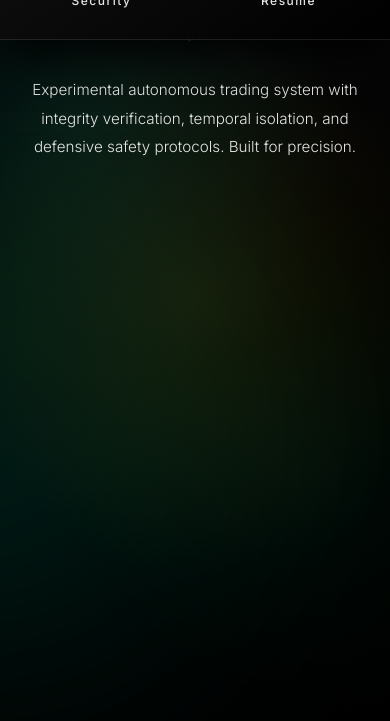
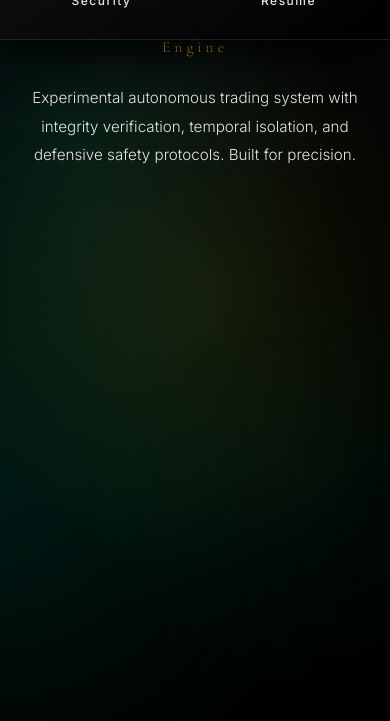
Before and after one commit to mck31th3n/-Portfolio-, a plain HTML site: page safe/index.html in a window 390 px wide. Shown: the part 123-844 px from the top of the page. Drawn offline with nearby package versions, Linux system fonts and the light colour scheme; animation ran at ten frames a second.

Commit message:
Restore balanced mobile spacing - middle ground between too tight and too loose

```diff
--- a/safe/styles-v4.css
+++ b/safe/styles-v4.css
@@ -1691,27 +1691,29 @@ body::after {
     .hero {
         flex-direction: column;
         text-align: center;
-        padding: 1.5rem 1.5rem 0 !important;
-        margin-top: 3rem !important;
+        padding: 2rem 1.5rem 1rem !important;
+        margin-top: 3.5rem !important;
         margin-bottom: 0 !important;
     }
 
     .hero-title {
         font-size: clamp(1.8rem, 6vw, 3.5rem);
+        margin-bottom: 1rem !important;
     }
 
     .hero-subtitle {
         font-size: clamp(0.9rem, 4vw, 1.8rem);
+        margin-bottom: 1.5rem !important;
     }
 
     .hero-description {
         font-size: clamp(0.95rem, 3.5vw, 1.1rem);
         max-width: 100%;
-        margin-bottom: 1rem !important;
+        margin-bottom: 2rem !important;
     }
 
     .hero-content {
-        padding-bottom: 0 !important;
+        padding-bottom: 1rem !important;
     }
 
     .nav-container {
@@ -1730,7 +1732,7 @@ body::after {
 
     .hero-intelligence {
         flex-direction: column;
-        padding: 1rem clamp(16px, 4vw, 48px) clamp(16px, 4vw, 48px);
+        padding: 2rem clamp(16px, 4vw, 48px) clamp(16px, 4vw, 48px);
         margin-top: 0 !important;
     }
 
```
